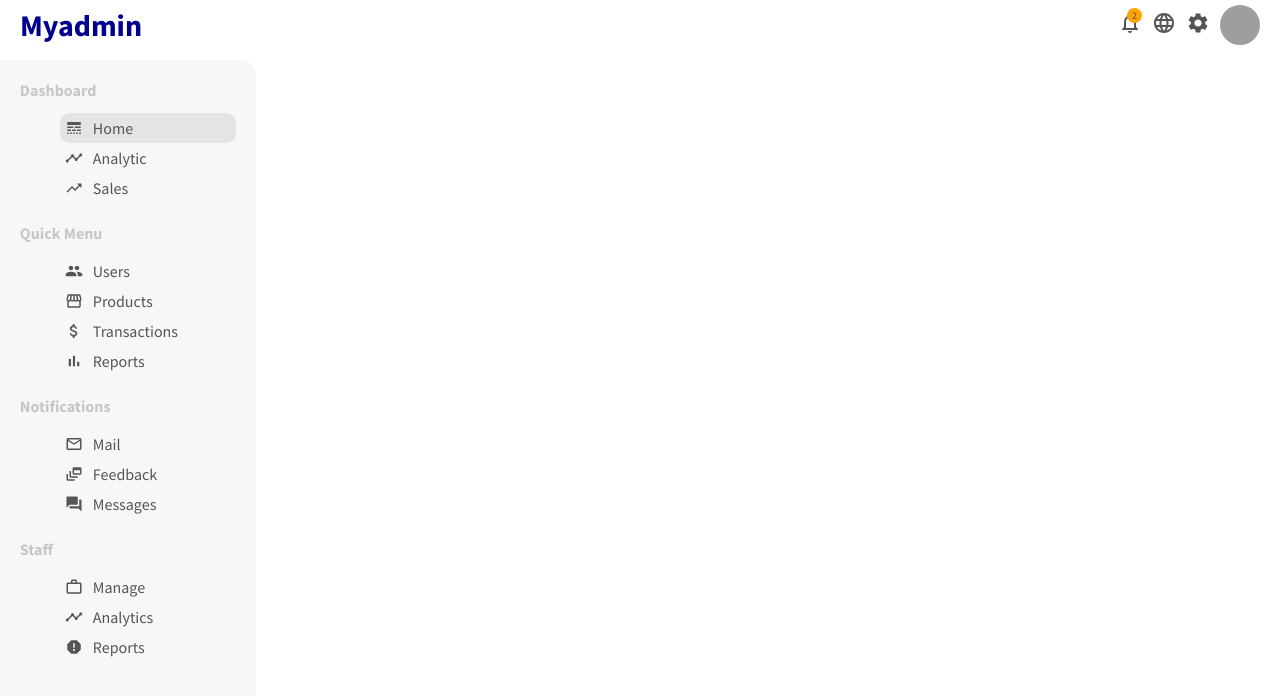
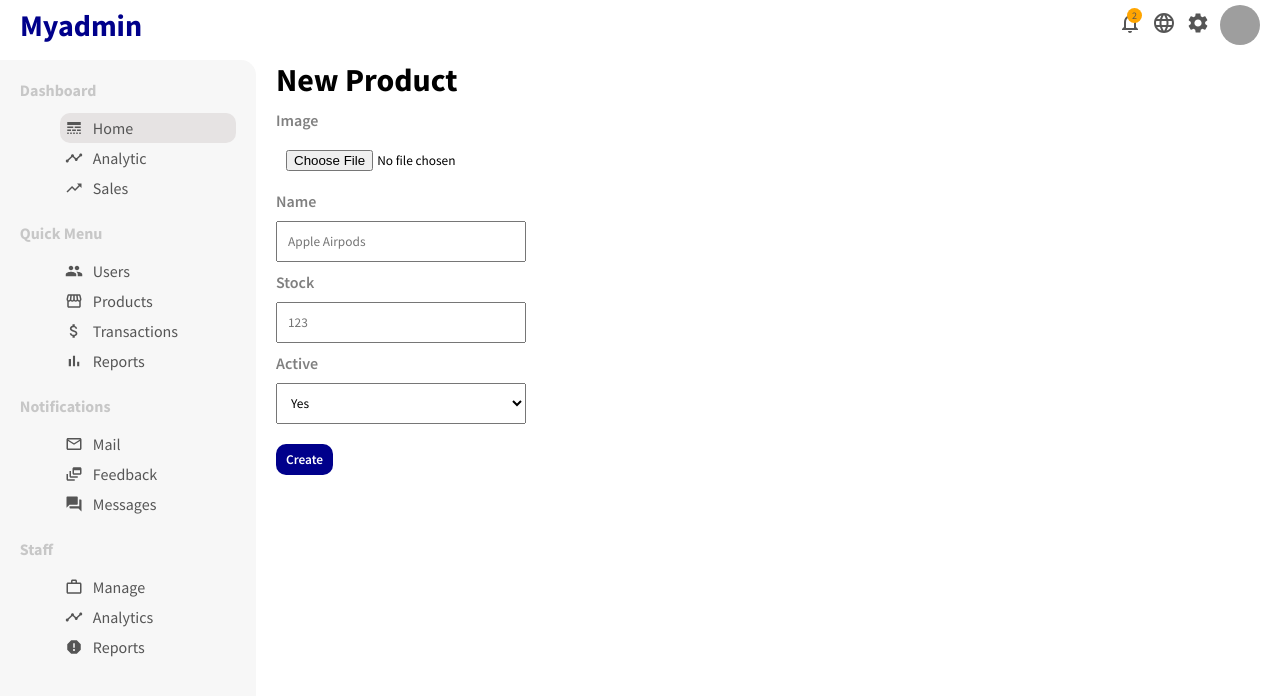
Before and after one commit to tirwanda/react-admin-dashboard, a React (Create React App) app: page /new-product in a window 1280 px wide. Shown: the top 696 px of the page. Built offline with nearby package versions, Linux system fonts and the light colour scheme; grey boxes are pictures that could not be loaded.

Commit message:
Create New Product UI

```diff
--- a/src/App.js
+++ b/src/App.js
@@ -11,6 +11,7 @@ import NewUser from './Pages/NewUser/NewUser';
 
 import ProductList from './Pages/ProductList/ProductList';
 import Product from './Pages/Product/Product';
+import NewProduct from './Pages/NewProduct/NewProduct';
 
 function App() {
 	return (
@@ -38,7 +39,9 @@ function App() {
 						<Route path="/product/:productId">
 							<Product />
 						</Route>
-						<Route path="/new-product">{/* <NewUser /> */}</Route>
+						<Route path="/new-product">
+							<NewProduct />
+						</Route>
 					</Switch>
 				</div>
 			</div>
--- /dev/null
+++ b/src/Pages/NewProduct/NewProduct.jsx
@@ -0,0 +1,32 @@
+import React from 'react';
+import './NewProduct.scss';
+
+export default function NewProduct() {
+	return (
+		<div className="newProduct">
+			<h1 className="newProduct-title">New Product</h1>
+			<form className="newProduct-form">
+				<div className="newProduct-form-item">
+					<label>Image</label>
+					<input type="file" id="file" />
+				</div>
+				<div className="newProduct-form-item">
+					<label>Name</label>
+					<input type="text" placeholder="Apple Airpods" />
+				</div>
+				<div className="newProduct-form-item">
+					<label>Stock</label>
+					<input type="text" placeholder="123" />
+				</div>
+				<div className="newProduct-form-item">
+					<label>Active</label>
+					<select name="active" id="active">
+						<option value="yes">Yes</option>
+						<option value="no">No</option>
+					</select>
+				</div>
+				<button className="newProduct-form-btn">Create</button>
+			</form>
+		</div>
+	);
+}
--- /dev/null
+++ b/src/Pages/NewProduct/NewProduct.scss
@@ -0,0 +1,36 @@
+.newProduct {
+	padding: 0 1.25rem;
+
+	&-form {
+		margin-top: 0.625rem;
+
+		&-item {
+			width: 250px;
+			display: flex;
+			flex-direction: column;
+			margin-bottom: 10px;
+
+			& > label {
+				color: gray;
+				font-weight: 600;
+				margin-bottom: 10px;
+			}
+
+			& > input,
+			& > select {
+				padding: 0.625rem;
+			}
+		}
+
+		&-btn {
+			margin-top: 10px;
+			padding: 7px 10px;
+			border: none;
+			border-radius: 10px;
+			background-color: darkblue;
+			color: white;
+			font-weight: 600;
+			cursor: pointer;
+		}
+	}
+}
```
